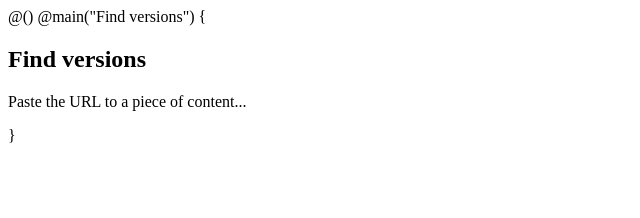
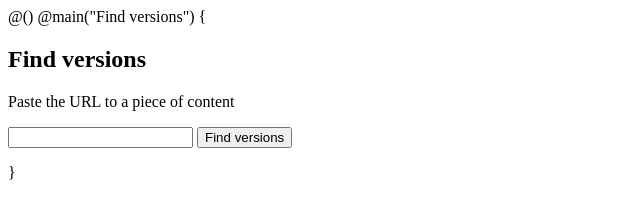
Before and after one commit to na7hangood/composer-restorer, a plain HTML site: page app/views/Application/index.scala.html in a window 1280 px wide. Shown: the whole page, without its empty margins (0-640 px from the left). Drawn offline with Linux system fonts and the light colour scheme.

Commit message:
Find article id

```diff
--- a/app/views/Application/index.scala.html
+++ b/app/views/Application/index.scala.html
@@ -2,5 +2,10 @@
 
 @main("Find versions") {
     <h2>Find versions</h2>
-    <p>Paste the URL to a piece of content...</p>
+    <p>Paste the URL to a piece of content</p>
+    <form action="/find" method="post">
+        <label for="url"></label>
+        <input id="url" name="url" type="text"> <input type="submit" value="Find versions">
+    </form>
+
 }
```
Also changed, not shown: 2 other files.
